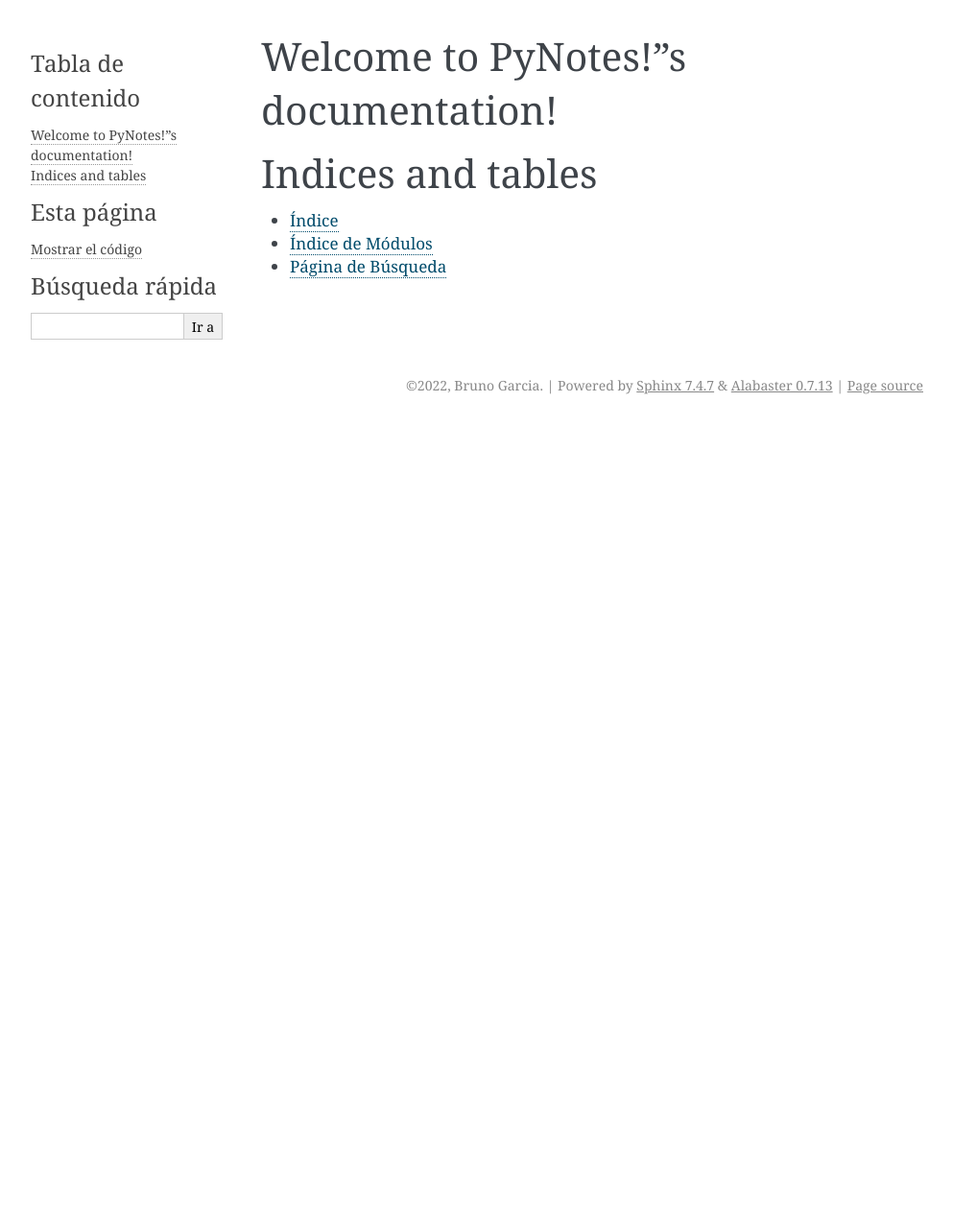
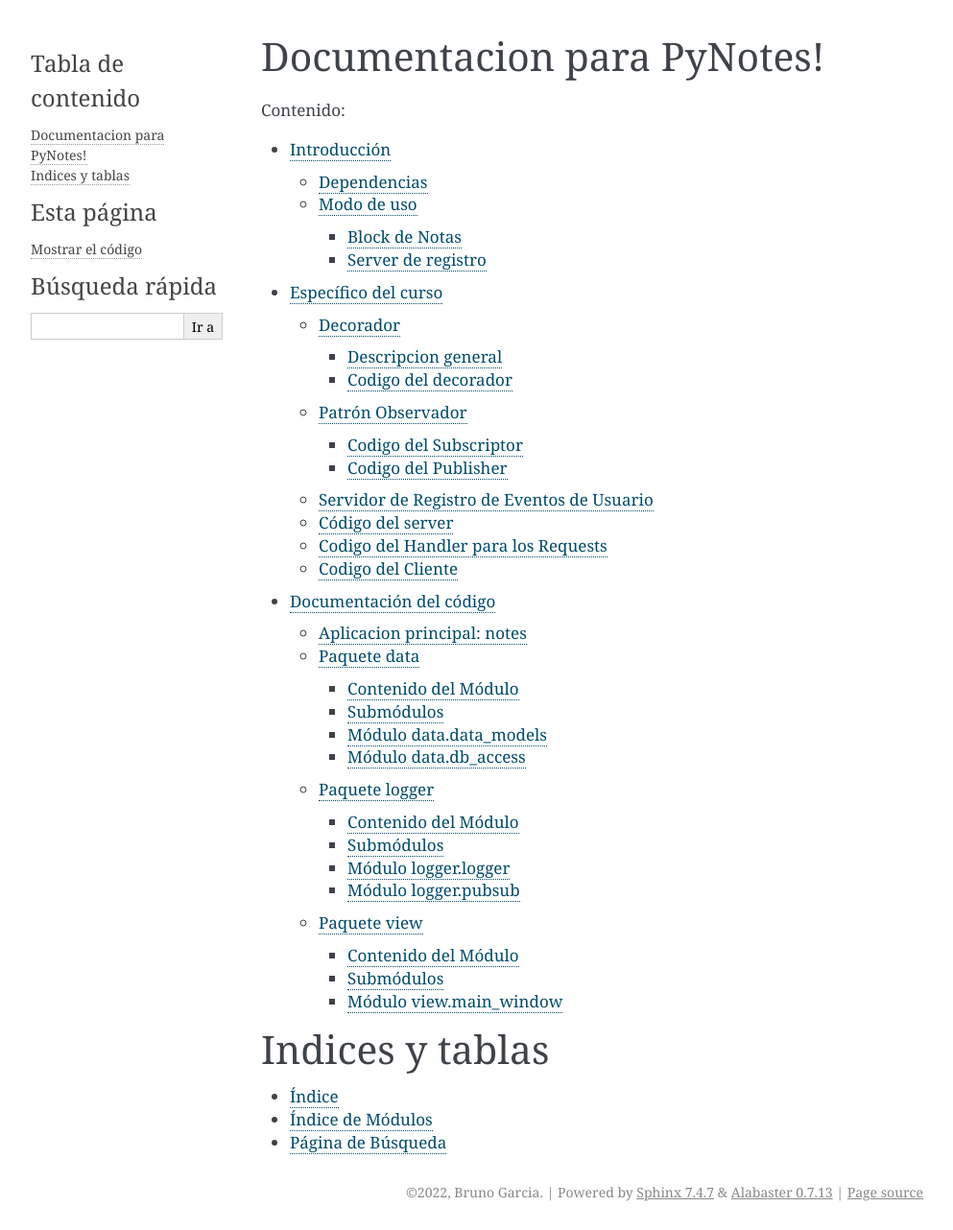
Before and after one commit to bruno211282/curpy, a Sphinx documentation site: the page built from docs/source/index.rst, in a window 1280 px wide. Shown: the whole page at 96% size, without its empty margins (148-1141 px from the left). Built offline with Sphinx 7.4.7, drawn with Linux system fonts in a browser that asks for light colours; before the commit the page ends 900 px from its top, so only the background shows below that.

```diff
--- a/docs/source/conf.py
+++ b/docs/source/conf.py
@@ -5,6 +5,11 @@
 
 # -- Project information -----------------------------------------------------
 # https://www.sphinx-doc.org/en/master/usage/configuration.html#project-information
+import os
+import sys
+
+sys.path.insert(0, os.path.abspath("../.."))
+
 
 project = 'PyNotes!'
 copyright = '2022, Bruno Garcia'
@@ -14,7 +19,12 @@ release = '2.0'
 # -- General configuration ---------------------------------------------------
 # https://www.sphinx-doc.org/en/master/usage/configuration.html#general-configuration
 
-extensions = []
+extensions = [
+    "sphinx.ext.todo",
+    "sphinx.ext.viewcode",
+    "sphinx.ext.autodoc",
+    "sphinx.ext.napoleon",
+]
 
 templates_path = ['_templates']
 exclude_patterns = []
--- /dev/null
+++ b/docs/source/curso.rst
@@ -0,0 +1,9 @@
+Específico del curso
+====================
+
+.. toctree::
+   :maxdepth: 4
+
+   decorador
+   observador
+   servidor
--- /dev/null
+++ b/docs/source/data.rst
@@ -0,0 +1,32 @@
+Paquete data
+============
+
+Contenido del Módulo
+--------------------
+
+.. automodule:: data
+   :members:
+   :undoc-members:
+   :show-inheritance:
+
+
+Submódulos
+----------
+
+Módulo data.data\_models
+------------------------
+
+.. automodule:: data.data_models
+   :members:
+   :special-members: __init__
+   :undoc-members:
+   :show-inheritance:
+
+Módulo data.db\_access
+----------------------
+
+.. automodule:: data.db_access
+   :members:
+   :special-members: __init__
+   :undoc-members:
+   :show-inheritance:
--- /dev/null
+++ b/docs/source/decorador.rst
@@ -0,0 +1,22 @@
+Decorador
+=========
+
+Descripcion general
+-------------------
+
+Para la aprobacion del curso se solicito que se desarrollara una funcionalidad mediante el concepto de decorador.
+
+En este desarrollo se eligio hacer un decorador que cuando se aplique a una funcion o método, éste registre a un archivo dos mensajes:
+
+* Informe sobre la accion que se esta por realizar
+* Resultado exitoso de la accion ó
+* Resultado erroneo de la accion.
+
+Ademas de registrar dichos mensajes, tambien se encapsula a la funcion o método dentro de un bloque `try ... except` para capturar los posibles errores.
+
+
+Codigo del decorador
+--------------------
+
+.. literalinclude:: ../../logger/logger.py
+    :pyobject: log_try_exc_deco
--- a/docs/source/index.rst
+++ b/docs/source/index.rst
@@ -3,17 +3,20 @@
    You can adapt this file completely to your liking, but it should at least
    contain the root `toctree` directive.
 
-Welcome to PyNotes!'s documentation!
-====================================
+Documentacion para PyNotes!
+===========================
 
 .. toctree::
-   :maxdepth: 2
-   :caption: Contents:
+   :maxdepth: 4
+   :caption: Contenido:
+
+   intro
+   curso
+   modules
 
 
-
-Indices and tables
-==================
+Indices y tablas
+================
 
 * :ref:`genindex`
 * :ref:`modindex`
--- /dev/null
+++ b/docs/source/intro.rst
@@ -0,0 +1,58 @@
+Introducción
+============
+
+Implementación de un block de notas para presentar en el curso de python dictado por la UTN FRBA. Se utiliza como motor de ventanas PyQt5 y base de datos a SQLite3.
+
+.. image:: ../../img/pynotes.png
+
+Se incluye ademas una aplicacion servidro, la cual recibe actualizaciones desde el block de notas respecto de eventos tales como el registro de un nuevo usuario o el ingreso de un usuario.
+
+El block de notas funciona correctamente por si solo, es decir, si la aplicacion server no esta en funcionamiento (por la razon que fuere), PyNotes sigue funcionando sin problema alguno.
+
+
+Dependencias
+------------
+
+La aplicación está desarrollada utilizando **Python versión 3.9.13**. Antes de ejecutar nada se debe tener instalado el interprete de python correspondiente.
+Se lo puede descargar de `python.org <https://www.python.org/downloads/>`_.
+Una vez instalado el interprete, para instalar las dependencias se debe ejecutar el comando::
+
+    pip install -r requirements.txt
+
+
+Modo de uso
+-----------
+
+Block de Notas
+^^^^^^^^^^^^^^
+
+Para iniciar la aplicación de notas se debe ejecutar el siguiente comando en una consola ubicada en el directorio raíz del proyecto:::
+
+    python notes.py
+
+Iniciándola de esa forma, la aplicación intentará conectarse a un server (incluido en los fuentes) al host y puerto predeterminado.
+Estos valores son:
+
+* host: 127.0.0.1
+* puerto: 9999
+
+Para iniciar la aplicación haciendo que se conecte al server usando otro host y puerto, se le deben pasar dichos
+datos por linea de comando al iniciarla::
+
+    python notes.py 192.168.1.54 9876
+
+**IMPORTANTE**: Es obligatorio que si se pasa un parametro se pasen ambos.
+
+.. _uso_server:
+
+Server de registro
+^^^^^^^^^^^^^^^^^^
+
+La aplicación se encuentra dentro de los fuentes del proyecto, en la carpeta `server`.
+Para iniciar el servidor se debe abrir una consola en dicha carpeta y ejecutar el comando::
+
+    python logserver.py
+
+Una vez iniciada la aplicación se provee un cuadro de entrada para cambiar el valor del puerto en el
+que se escuchará. Aceptado el valor, para iniciar propiamente el server, se debe hacer click sobre
+el boton `Iniciar`.
--- /dev/null
+++ b/docs/source/logger.rst
@@ -0,0 +1,32 @@
+Paquete logger
+==============
+
+Contenido del Módulo
+--------------------
+
+.. automodule:: logger
+   :members:
+   :undoc-members:
+   :show-inheritance:
+
+
+Submódulos
+----------
+
+Módulo logger.logger
+--------------------
+
+.. automodule:: logger.logger
+   :members:
+   :special-members: __init__
+   :undoc-members:
+   :show-inheritance:
+
+Módulo logger.pubsub
+--------------------
+
+.. automodule:: logger.pubsub
+   :members:
+   :special-members: __init__
+   :undoc-members:
+   :show-inheritance:
--- /dev/null
+++ b/docs/source/modules.rst
@@ -0,0 +1,10 @@
+Documentación del código
+========================
+
+.. toctree::
+   :maxdepth: 4
+
+   notes
+   data
+   logger
+   view
--- /dev/null
+++ b/docs/source/notes.rst
@@ -0,0 +1,7 @@
+Aplicacion principal: notes
+===========================
+
+.. automodule:: notes
+   :members:
+   :undoc-members:
+   :show-inheritance:
--- /dev/null
+++ b/docs/source/observador.rst
@@ -0,0 +1,32 @@
+.. _observador:
+
+Patrón Observador
+=================
+
+Para incluir el patron observador dentro del proyecto se decidió integrar una funcionalidad extra: informar a
+una aplicacion server sobre los eventos de inicio de sesión asi como también sobre los eventos de creación de usuarios en el sistema.
+
+Se implemento el módulo `pubsub.py` que contiene las clases: `Publisher` y `LogSubscriber`. Ambas clases trabajando juntas forman el
+patrón observador.
+
+Cuando se instancia el Publisher se definen los eventos para los cuales soportará publicar mensajes
+de actualizaciones. Quienes reciben esas publicaciones son los subscriptores. Cada subscriptor, para recibir informacion
+desde el publisher, debe registrarse en el mismo indicando a que evento desea subscribirse y mediante que método desea ser notificado.
+
+Cuando llega la necesidad de notificar, quien haga uso de la instancia de Publisher
+debe invocar el metodo `dispatch` informando `evento` y `mensaje`.
+Este método repartira las notificaciones a los subscriptores correspondientes al evento que haya informado.
+
+
+Codigo del Subscriptor
+----------------------
+
+.. literalinclude:: ../../logger/pubsub.py
+    :pyobject: LogSubscriber
+
+
+Codigo del Publisher
+----------------------
+
+.. literalinclude:: ../../logger/pubsub.py
+    :pyobject: Publisher
--- /dev/null
+++ b/docs/source/servidor.rst
@@ -0,0 +1,34 @@
+Servidor de Registro de Eventos de Usuario
+------------------------------------------
+
+Para finalizar, tambien se solicitaba implementar un servidor para generar un registro de log con la información que llega desde un cliente.
+
+Para ésto se genero una nueva aplicacion QT en la que se van registrando los mensajes obtenidos mediante las actualizaciones del Publisher descripto en :ref:`observador`.
+
+.. image:: ../../img/server.png
+
+El código del server se encuentra dentro del mismo proyecto en la carpeta `server`. Para instrucciones de como utilizarlo ver la sección :ref:`uso_server`.
+
+La implementación de las funcionalidades que involucran sockets se hicieron mediante `sockersever <https://docs.python.org/3.9/library/socketserver.html>`_.
+
+
+Código del server
+-----------------
+
+.. literalinclude:: ../../server/lib/libsrv.py
+    :pyobject: Server
+    :caption: /server/lib/libsrv.py
+
+Codigo del Handler para los Requests
+------------------------------------
+
+.. literalinclude:: ../../server/lib/libsrv.py
+    :pyobject: RequestHandler
+    :caption: /server/lib/libsrv.py
+
+Codigo del Cliente
+------------------
+
+.. literalinclude:: ../../logger/pubsub.py
+    :pyobject: LogSubscriber._send_message
+    :caption: /logger/pubsub.py
--- /dev/null
+++ b/docs/source/view.rst
@@ -0,0 +1,24 @@
+Paquete view
+============
+
+Contenido del Módulo
+--------------------
+
+.. automodule:: view
+   :members:
+   :special-members: __init__
+   :undoc-members:
+   :show-inheritance:
+
+
+Submódulos
+----------
+
+Módulo view.main\_window
+------------------------
+
+.. automodule:: view.main_window
+   :members:
+   :special-members: __init__
+   :undoc-members:
+   :show-inheritance:
```
